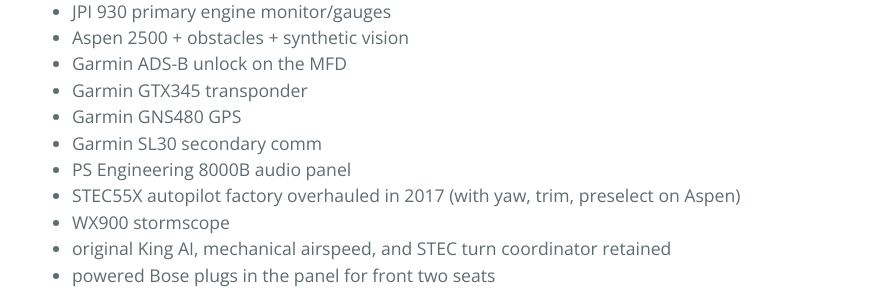
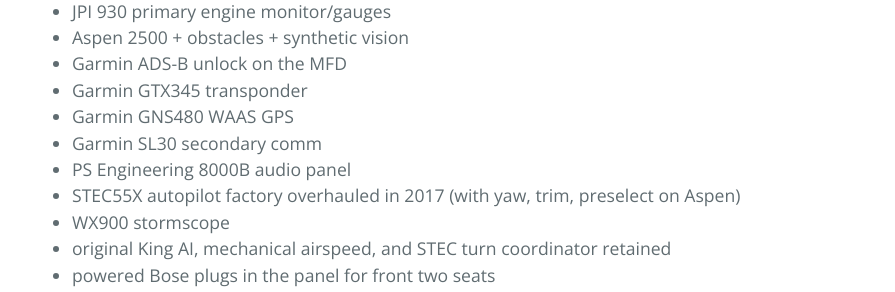
Before and after one commit to RNCTX/N595TC, a Jekyll site: the page built from index.md, in a window 1280 px wide and 900 px high, scrolled down 2422 px. Shown: the part 156-448 px from the top of the window, without its empty margins (192-1087 px from the left). Built offline with Jekyll 4.4.1, drawn with Linux system fonts in a browser that asks for light colours; our own code applies the rules of GitHub Pages for plain Markdown files.

Commit message:
Update index.md

```diff
--- a/index.md
+++ b/index.md
@@ -25,7 +25,7 @@ I'm guessing you got here from Trade-A-Plane or Controller. This domain was regi
 * Aspen 2500 + obstacles + synthetic vision
 * Garmin ADS-B unlock on the MFD
 * Garmin GTX345 transponder
-* Garmin GNS480 GPS
+* Garmin GNS480 WAAS GPS
 * Garmin SL30 secondary comm
 * PS Engineering 8000B audio panel
 * STEC55X autopilot factory overhauled in 2017 (with yaw, trim, preselect on Aspen)
```
